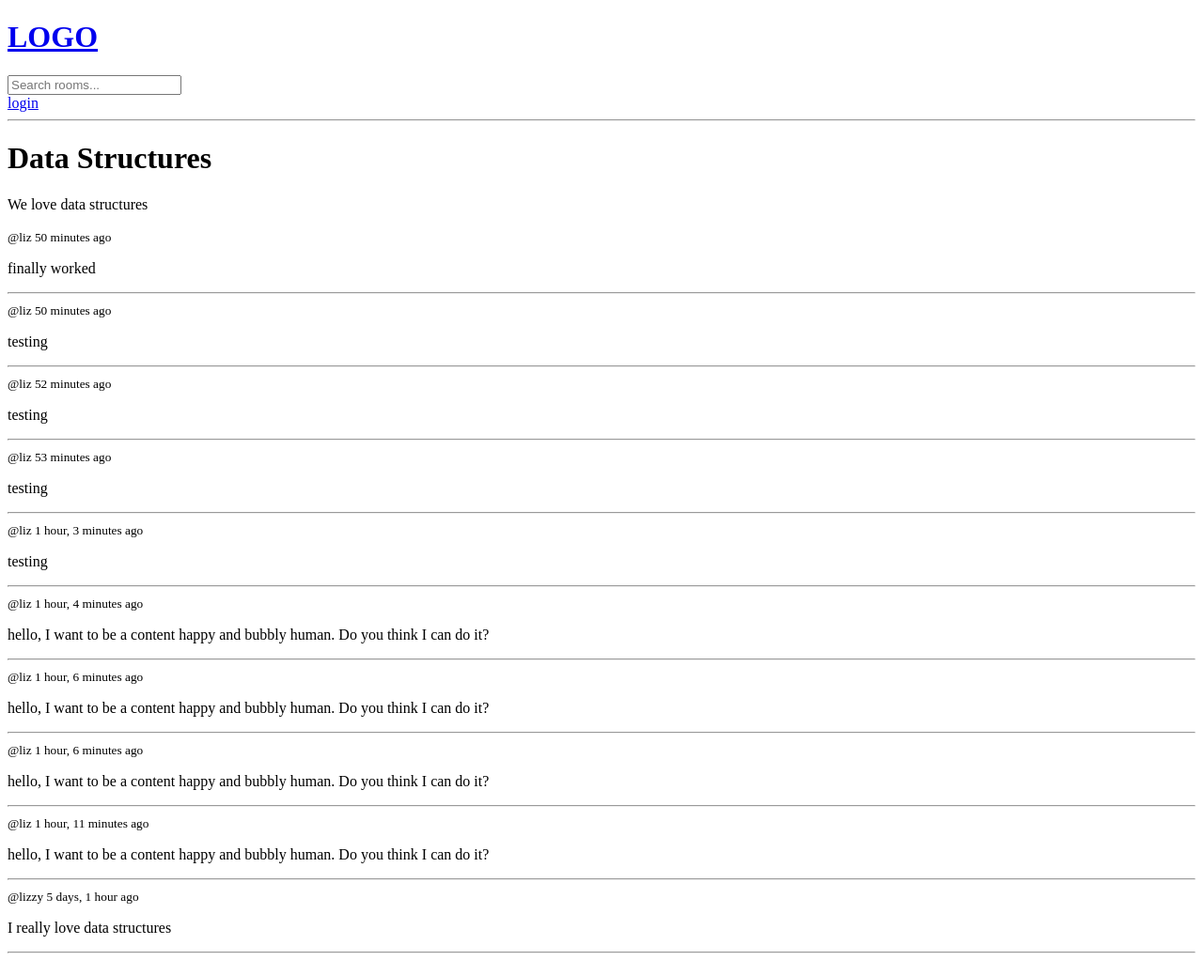
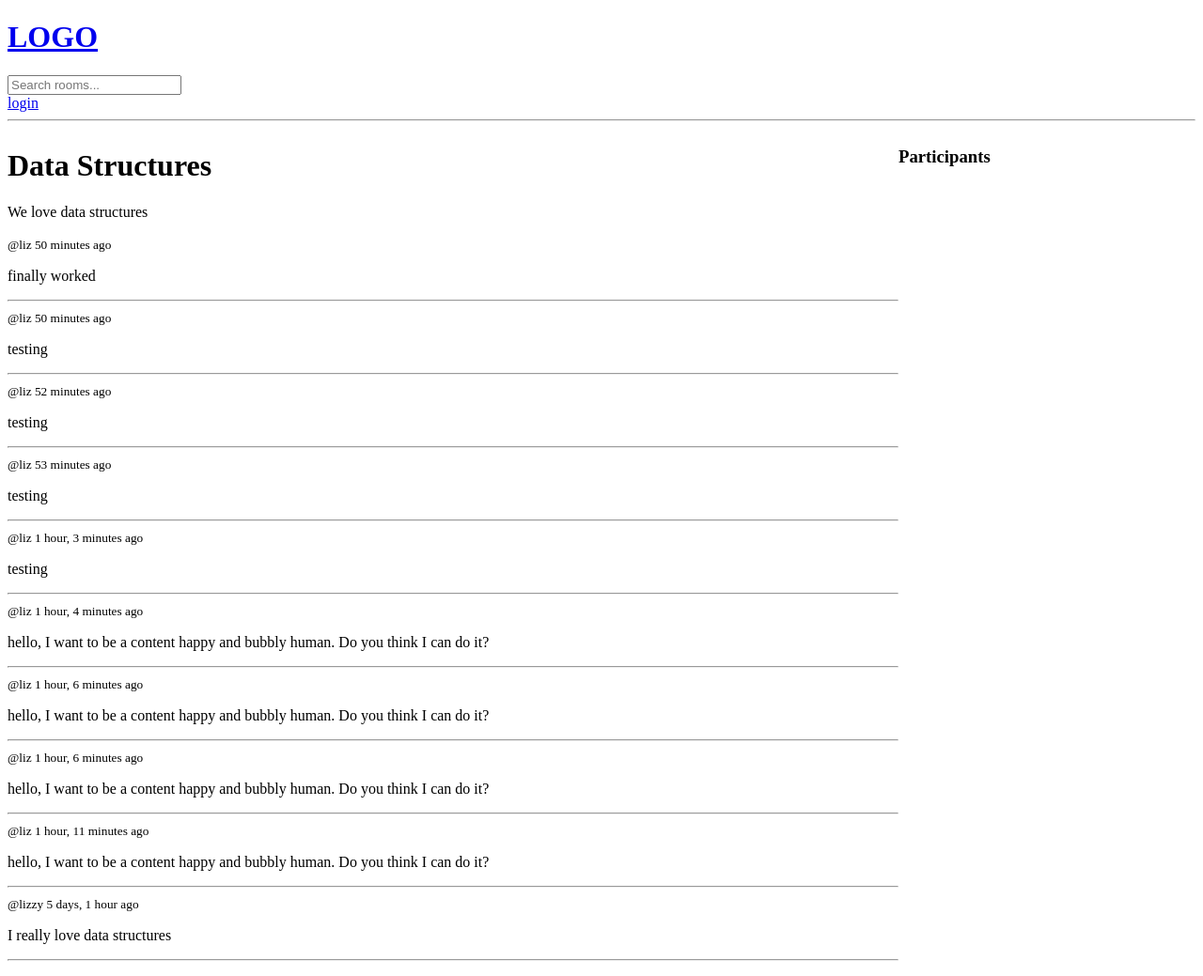
Before and after one commit to Liz2222/lizbud-project, a Django app: page /room/7 in a window 1280 px wide. Shown: the whole page at 94% size. Before the commit the page ends 1015 px from the top, so only its background shows below. Run offline with Django 4.2, Linux system fonts and the light colour scheme; data comes from the database, SQL or seed files in the repository; both versions use the stored data as it was after the commit.

```diff
--- a/base/templates/base/home.html
+++ b/base/templates/base/home.html
@@ -32,7 +32,7 @@
             <a href= "{% url 'delete-room' room.id%}">Delete</a>
             {%endif%}
             <span>@{{room.host.username}}</span>
-            <h5><a href="{% url 'rooms' room.id%}">{{room}}</a></h5>
+            <h5><a href="{% url 'room' room.id%}">{{room}}</a></h5>
             <small>{{room.topic.name}}</small>
             <hr>
         </div>
--- a/base/templates/base/room.html
+++ b/base/templates/base/room.html
@@ -1,6 +1,17 @@
 {% extends 'base/main.html' %}
 {%block content%}
 {%include 'navbar.html'%}
+<style>
+    .room-container{
+        display: grid;
+        grid-template-columns: 3fr 1fr;
+    }
+</style>
+
+
+<div class='room-container'>
+
+    <div>
         <h1>{{room.name}}</h1>
         <p>{{room.description}}</p>
         {%for message in room_messages%}
@@ -10,8 +21,9 @@
 
                 <p>{{message.body}}</p>
                 <hr>
+            </div>
         {%endfor%}
-</div>
+
         <div>
             {%if request.user.is_authenticated%}
             <form method='POST' action=''>
@@ -20,6 +32,18 @@
 
             </form>
             {%endif%}
+
+        </div>
+
+
+    </div>
+    <div>
+        <h3>Participants<h3>
+    </div>
+
+
+
+
 </div>
 
 {%endblock%}
--- a/base/urls.py
+++ b/base/urls.py
@@ -7,7 +7,7 @@ urlpatterns = [
     path('login/', views.login_page, name='login'),
     path('logout/', views.logout_user, name='logout'),
     path('', views.home, name='home'),
-    path('room/<pk>', views.room , name='rooms'),
+    path('room/<pk>', views.room , name='room'),
     path('create-room/', views.createRoom , name='create-room'),
     path('update-room/<str:pk>', views.updateRoom , name='update-room'),
     path('delete-room/<str:pk>', views.deleteRoom , name='delete-room'),
--- a/base/views.py
+++ b/base/views.py
@@ -82,6 +82,15 @@ def logout_user(request):
 def room(request,pk):
     room= Room.objects.get(id=pk)
     room_messages=room.message_set.all().order_by('-created')
+
+    if request.method == 'POST':
+        message=Message.objects.create(
+            user=request.user,
+            room=room,
+            body=request.POST.get('body')
+        )
+        return redirect('room', pk=room.id)
+
     context={
         'room':room,
         'room_messages':room_messages
```
Also changed, not shown: db.sqlite3. Lines whose indentation alone changed are shown as unchanged.
